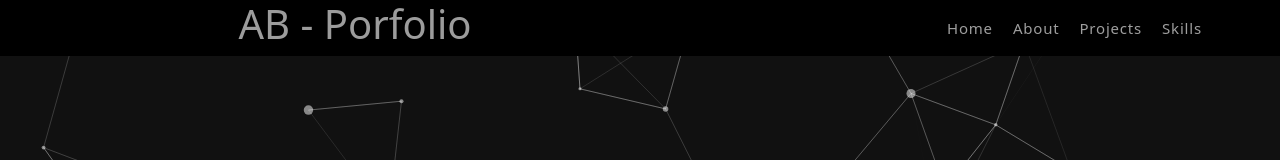
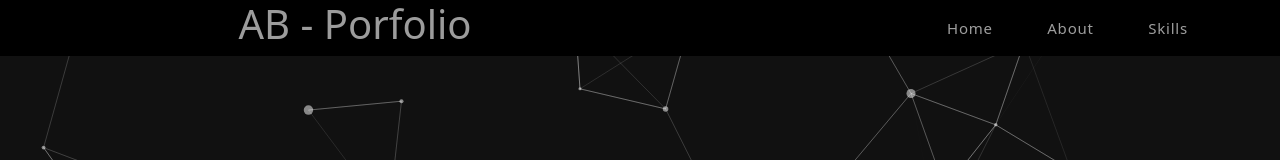
Before and after one commit to andrewblackmore26/my-app, a React (Create React App) app: page / in a window 1280 px wide. Shown: the top 160 px of the page. Built offline with nearby package versions, Linux system fonts and the light colour scheme.

Commit message:
added skills component

```diff
--- a/src/components/NavBar.js
+++ b/src/components/NavBar.js
@@ -16,8 +16,7 @@ function NavBar() {
             <Col className="links" lg={3}>
             <Link className="link" to="home" smooth={true} duration={500}>Home</Link>
             <Link className="link" to="about" smooth={true} duration={500}>About</Link>
-            <Link className="link" to="Projects" smooth={true} duration={500}>Projects</Link>
-            <Link className="link" to="Skills" smooth={true} duration={500}>Skills</Link>
+            <Link className="link" to="skills" smooth={true} duration={500}>Skills</Link>
             </Col>
           </Row>
         </Container>
```
Also changed, not shown: src/components/Skills.js (added, +12 -0 lines), src/styles/Skills.css (added).
